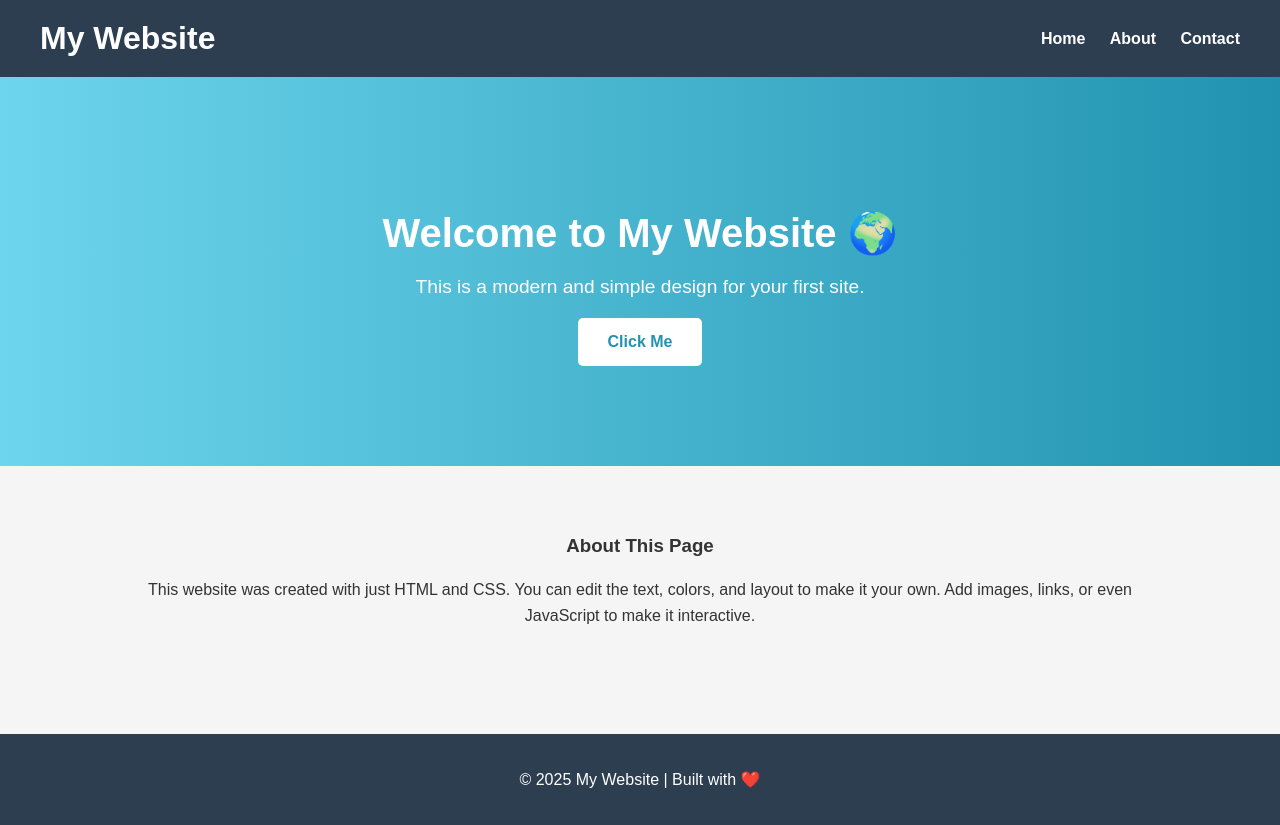
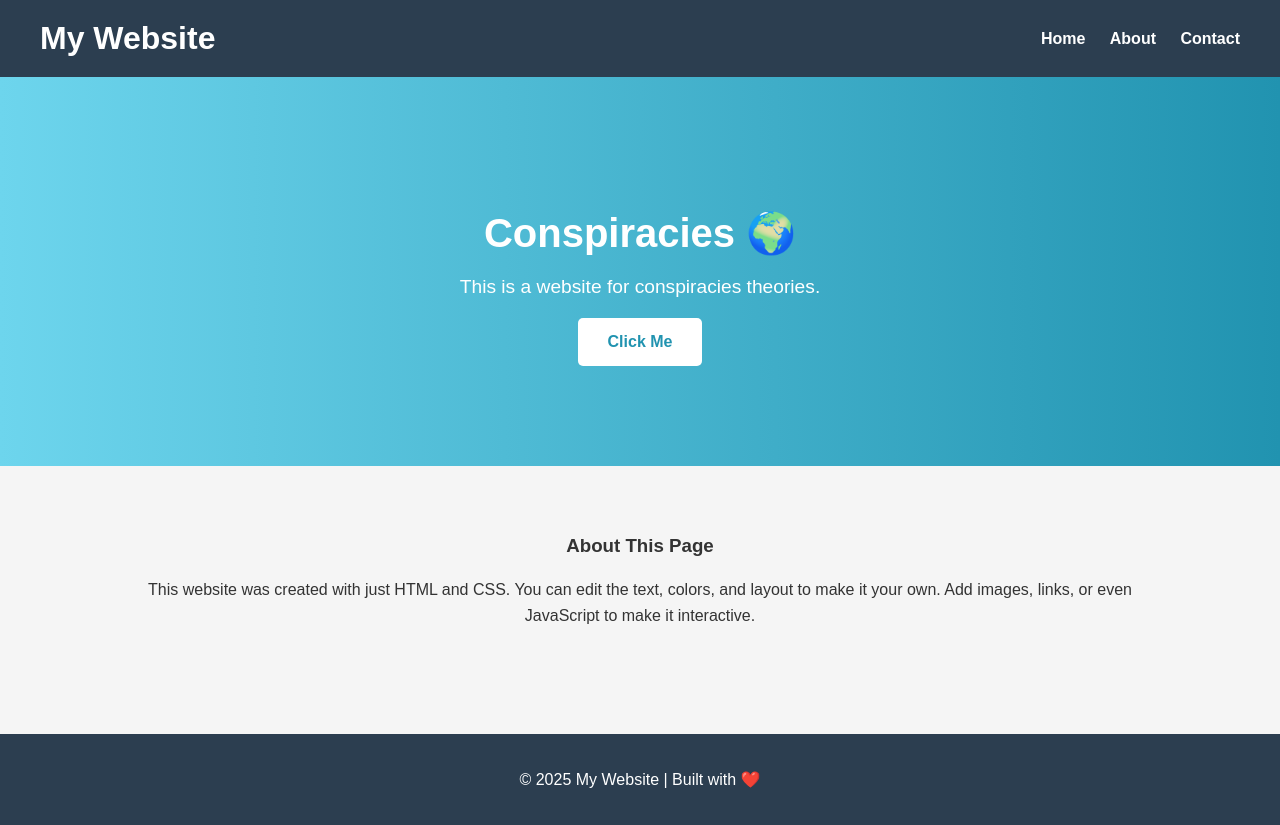
Before and after one commit to icesanchez11-wq/icesanchez11-wq.github.io, a plain HTML site: page index.html in a window 1280 px wide. Drawn offline with Linux system fonts and the light colour scheme.

Commit message:
Update index.html

```diff
--- a/index.html
+++ b/index.html
@@ -94,8 +94,8 @@
  </header>
 
  <section class="hero">
-   <h2>Welcome to My Website 🌍</h2>
-   <p>This is a modern and simple design for your first site.</p>
+   <h2>Conspiracies 🌍</h2>
+   <p>This is a website for conspiracies theories.</p>
    <button onclick="alert('Thanks for visiting!')">Click Me</button>
  </section>
 
```
